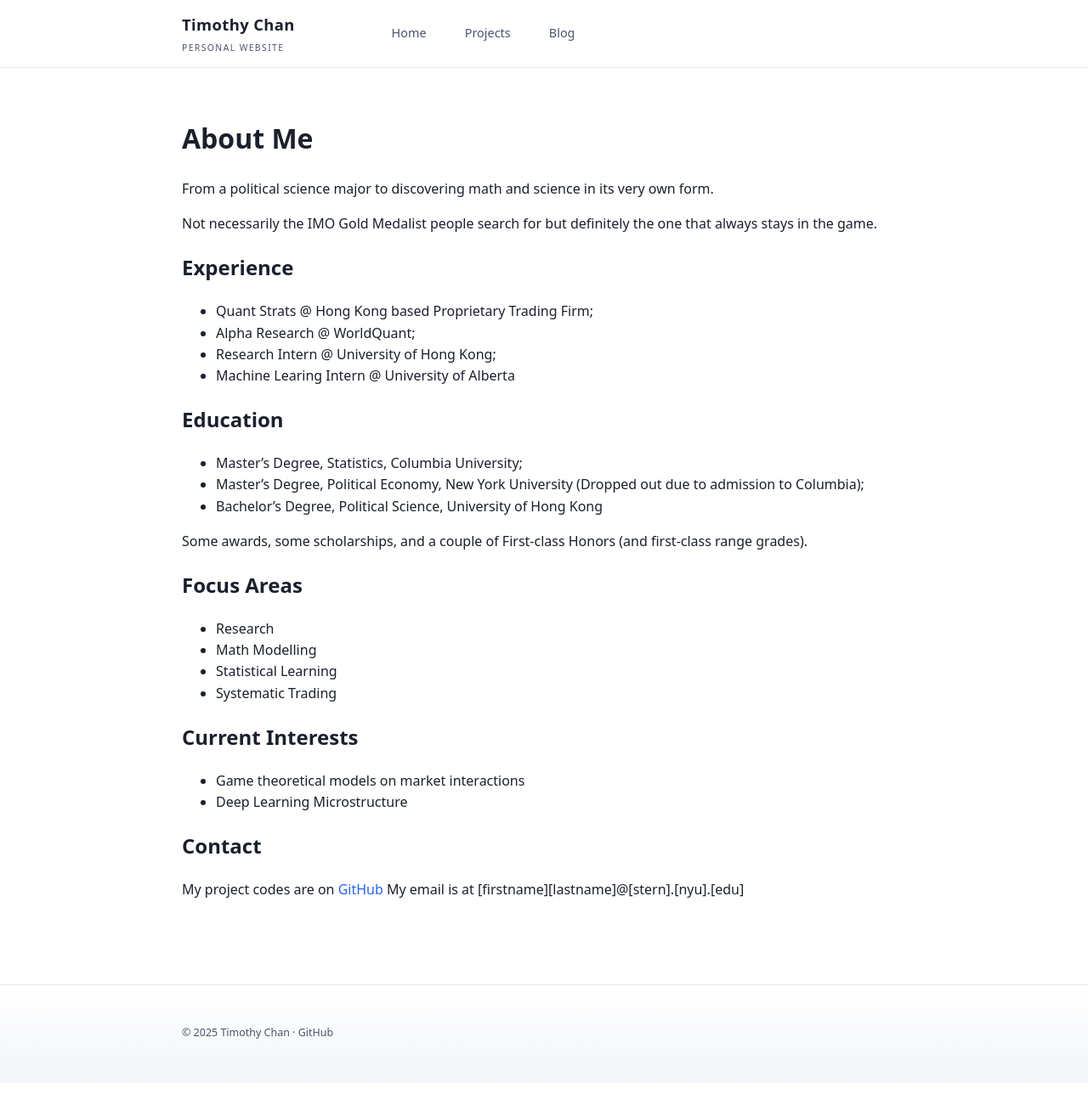
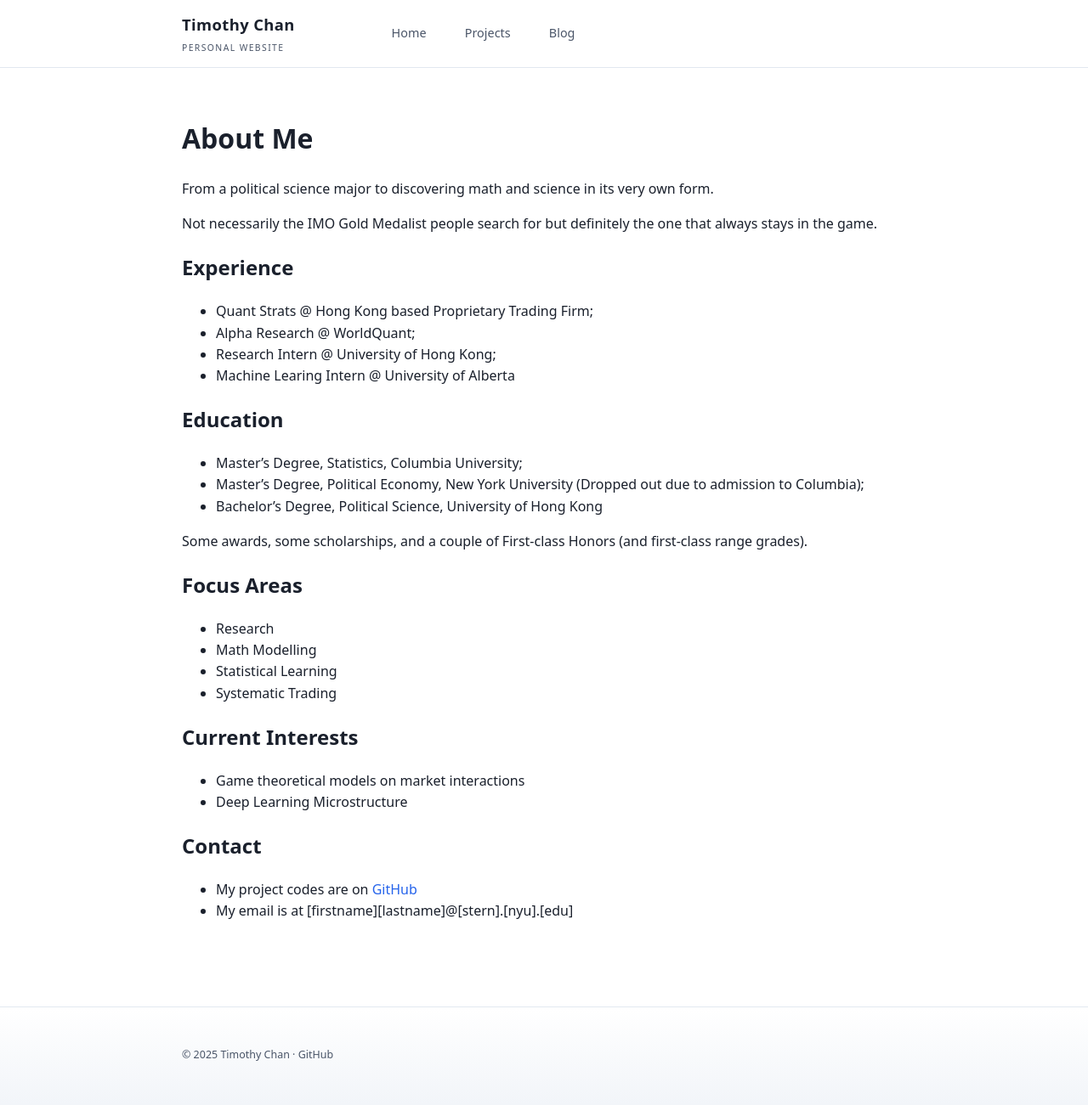
Before and after one commit to resyui/resyui.github.io, a Jekyll site: the page built from about.md, in a window 1280 px wide and 1301 px high. Shown: the whole window at 85% size. Built offline with Jekyll 4.4.1, drawn with Linux system fonts in a browser that asks for light colours.

```diff
--- a/about.md
+++ b/about.md
@@ -33,5 +33,5 @@ Some awards, some scholarships, and a couple of First-class Honors (and first-cl
 - Deep Learning Microstructure
 
 ## Contact
-My project codes are on [GitHub](https://github.com/resyui)
-My email is at [firstname][lastname]@[stern].[nyu].[edu]
+- My project codes are on [GitHub](https://github.com/resyui)
+- My email is at [firstname][lastname]@[stern].[nyu].[edu]
```
